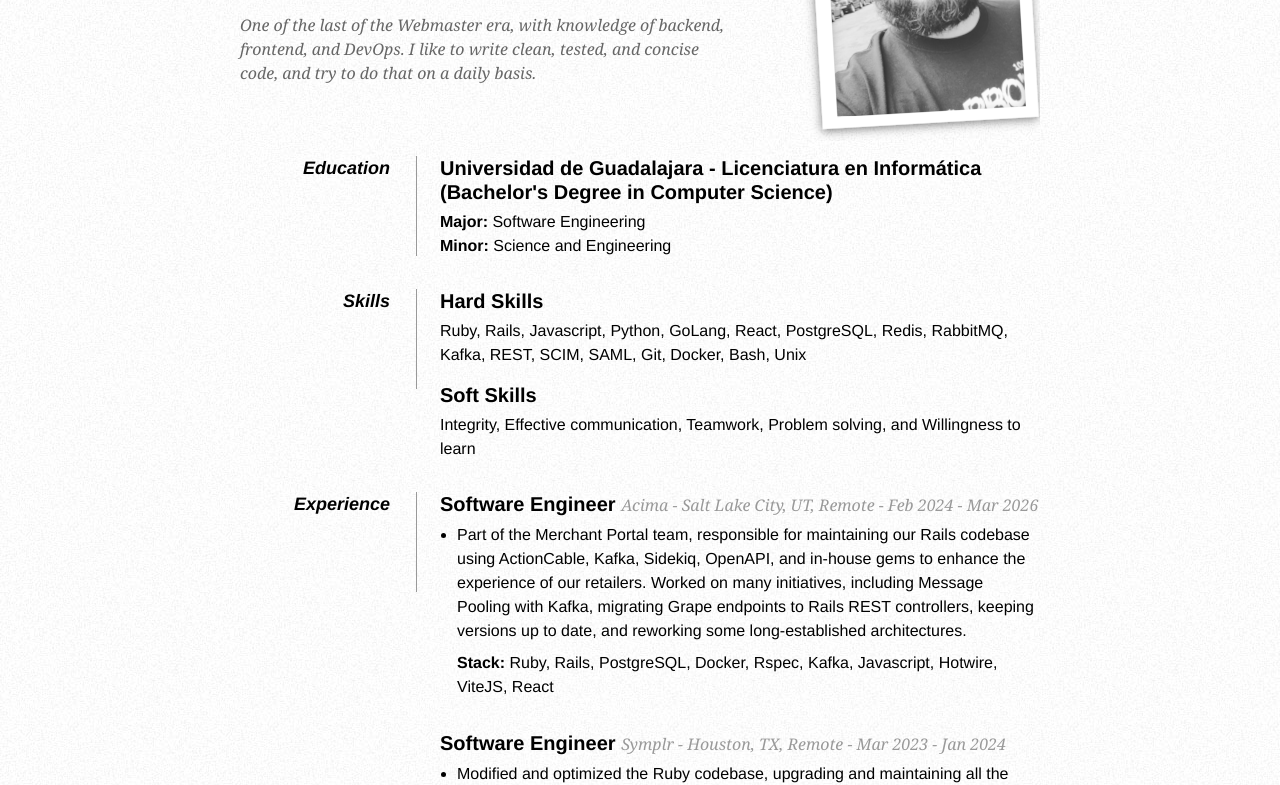
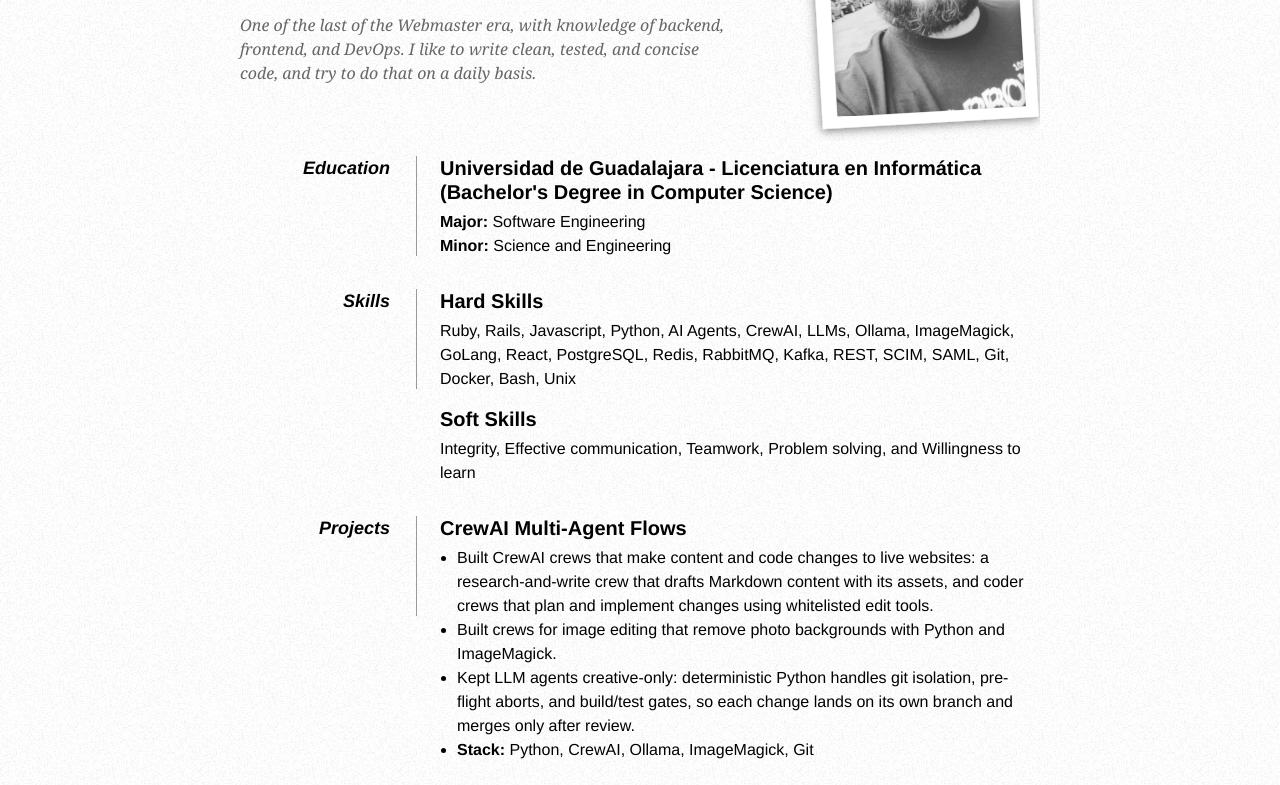
Before and after one commit to ignoch/curriculum, a plain HTML site: page index.html in a window 1280 px wide. Shown: the part 172-957 px from the top of the page. Drawn offline with Linux system fonts and the light colour scheme.

Commit message:
Add CrewAI projects section and print-safe CSS, regenerate CV PDF

```diff
--- a/index.html
+++ b/index.html
@@ -28,9 +28,13 @@
         dd { width: 600px; float: right; }
         dd.clear { float: none; margin: 0; height: 15px; }
         @media print{
-          @page { margin-top: 0; margin-bottom: 0;}
+          @page { margin: 36pt 18pt; }
+          #page-wrap { width: 760px; }
+          #objective { width: 440px; }
+          dd { width: 560px; }
           ul { page-break-inside: avoid }
-          dd > h2.break { page-break-before: always; margin-top: 50px; }
+          li { page-break-inside: avoid }
+          h2 { page-break-after: avoid }
         }
      </style>
 </head>
@@ -70,10 +74,30 @@
             <dt>Skills</dt>
             <dd>
                 <h2>Hard Skills</h2>
-                <p>Ruby, Rails, Javascript, Python, GoLang, React, PostgreSQL, Redis, RabbitMQ, Kafka, REST, SCIM, SAML, Git, Docker, Bash, Unix</p>
+                <p>Ruby, Rails, Javascript, Python, AI Agents, CrewAI, LLMs, Ollama, ImageMagick, GoLang, React, PostgreSQL, Redis, RabbitMQ, Kafka, REST, SCIM, SAML, Git, Docker, Bash, Unix</p>
 
                 <h2>Soft Skills</h2>
                 <p>Integrity, Effective communication, Teamwork, Problem solving, and Willingness to learn</p>
+            </dd>
+
+            <dd class="clear"></dd>
+
+            <dt>Projects</dt>
+            <dd>
+                <h2>CrewAI Multi-Agent Flows</h2>
+                <ul>
+                    <li>Built CrewAI crews that make content and code changes to live
+                      websites: a research-and-write crew that drafts Markdown
+                      content with its assets, and coder crews that plan and
+                      implement changes using whitelisted edit tools.</li>
+                    <li>Built crews for image editing that remove photo backgrounds
+                      with Python and ImageMagick.</li>
+                    <li>Kept LLM agents creative-only: deterministic Python handles
+                      git isolation, pre-flight aborts, and build/test gates, so
+                      each change lands on its own branch and merges only after
+                      review.</li>
+                    <li><b>Stack:</b> Python, CrewAI, Ollama, ImageMagick, Git</li>
+                </ul>
             </dd>
 
             <dd class="clear"></dd>
@@ -92,7 +116,7 @@
                   <li><b>Stack:</b> Ruby, Rails, MySQL, Docker, Rspec, AngularJS, Typescript</li>
                 </ul>
 
-                <h2 class="break">Software Engineer <span>Synack - San Francisco, CA - Mar 2021 - Mar 2023</span></h2>
+                <h2>Software Engineer <span>Synack - San Francisco, CA - Mar 2021 - Mar 2023</span></h2>
                 <ul class="with-stack">
                     <li>Wrote and maintained REST APIs using Rails for different services, communicating with broad non-Rails services and keeping them clean and straightforward.</li>
                     <li>Owned the design, architecture, database schema, and implementation of a new feature called Credits Ledger, while supporting other developers as a tech lead.</li>
```
Also changed, not shown: 3 other files.
